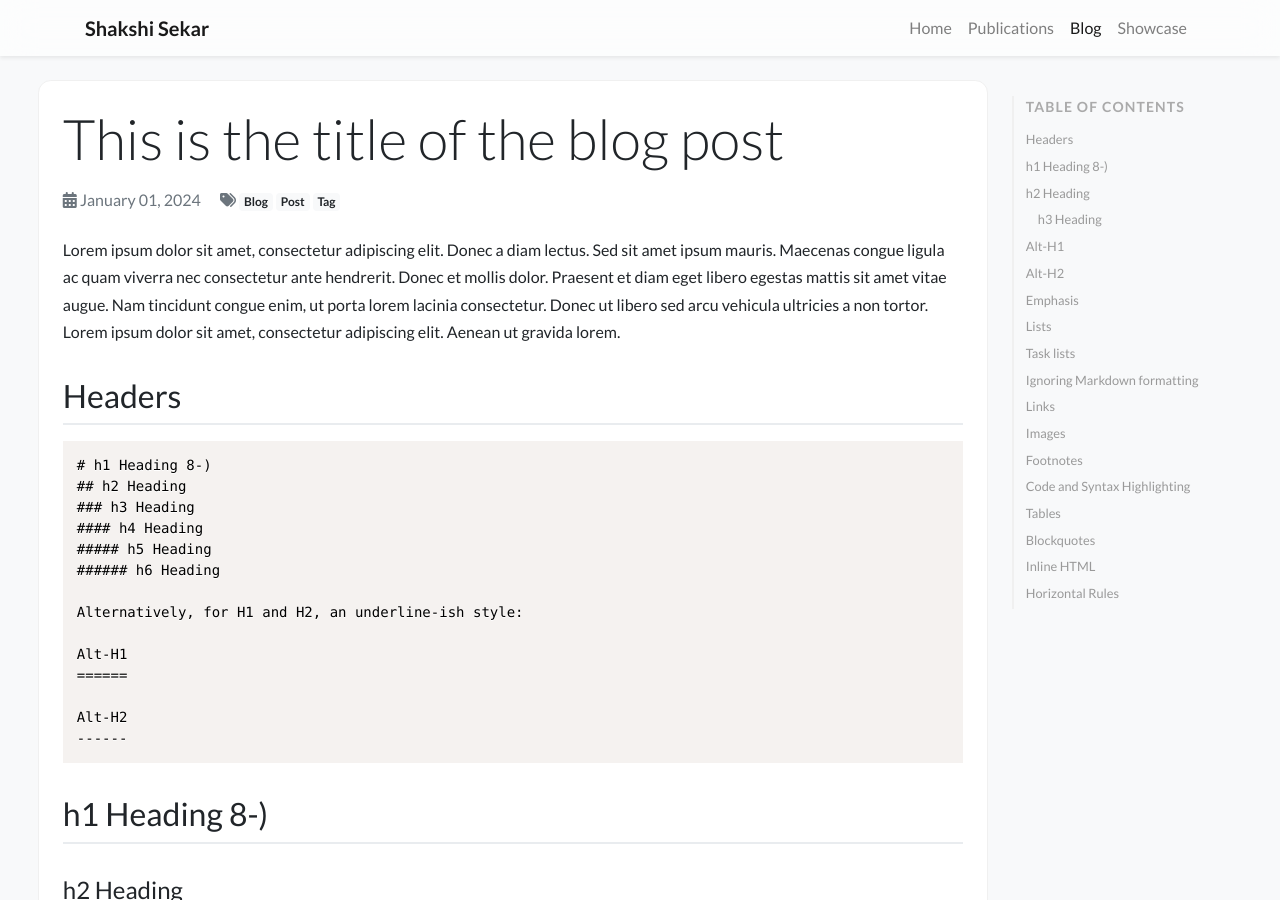
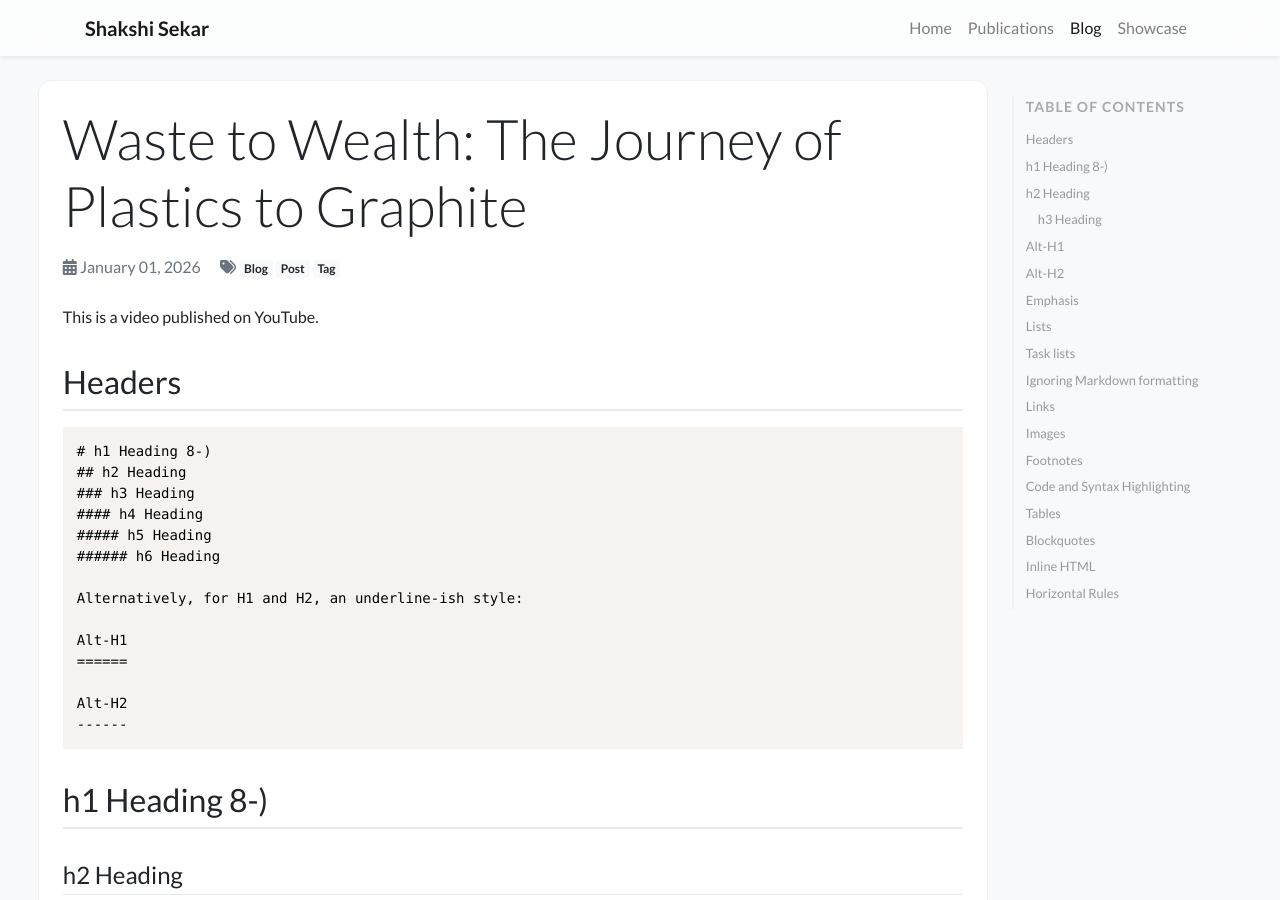
Before and after one commit to ShakshiSekar/ShakshiSekar.github.io, a Jekyll site: the page built from _posts/2024-01-01-blog-post-1.md, in a window 1280 px wide and 900 px high. Built offline with Jekyll 4.4.1, drawn with Linux system fonts in a browser that asks for light colours; nearby versions of some CDN libraries; a style sheet for code colours, icons or effects is not loaded.

Commit message:
2024-01-01-blog-post-1.md

```diff
--- a/_posts/2024-01-01-blog-post-1.md
+++ b/_posts/2024-01-01-blog-post-1.md
@@ -1,14 +1,14 @@
 ---
 layout: blog_post
-title: 'This is the title of the blog post'
-date: 2024-01-01
+title: 'Waste to Wealth: The Journey of Plastics to Graphite'
+date: 2026-01-01
 tags:
   - Blog
   - Post
   - Tag
 ---
 
-Lorem ipsum dolor sit amet, consectetur adipiscing elit. Donec a diam lectus. Sed sit amet ipsum mauris. Maecenas congue ligula ac quam viverra nec consectetur ante hendrerit. Donec et mollis dolor. Praesent et diam eget libero egestas mattis sit amet vitae augue. Nam tincidunt congue enim, ut porta lorem lacinia consectetur. Donec ut libero sed arcu vehicula ultricies a non tortor. Lorem ipsum dolor sit amet, consectetur adipiscing elit. Aenean ut gravida lorem.
+This is a video published on YouTube.
 
 # Headers
 
```
